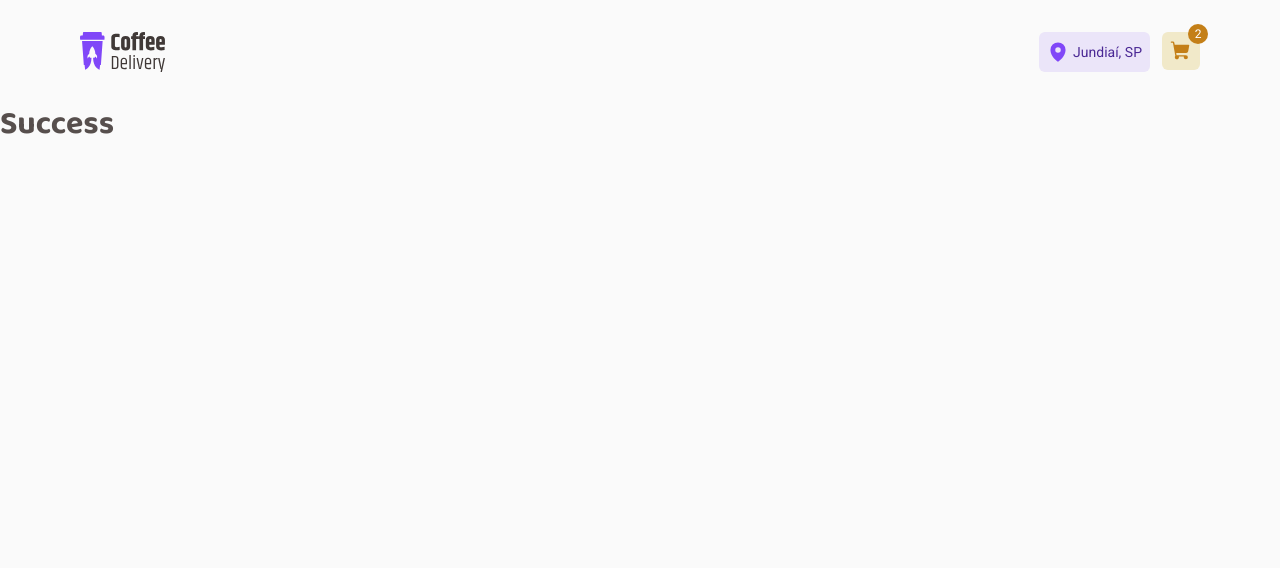
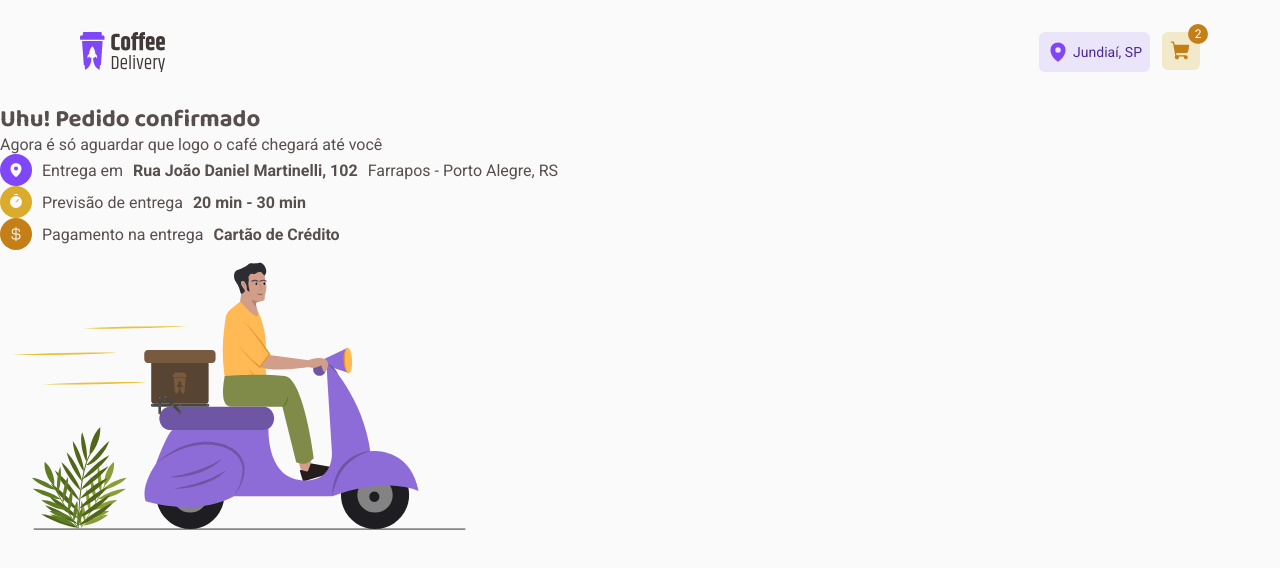
Before and after one commit to willianlins/Coffe-Delivery-Ignite, a React (Vite) app: page /Success in a window 1280 px wide. Shown: the top 568 px of the page. Built offline with nearby package versions, Linux system fonts and the light colour scheme.

Commit message:
page success

```diff
--- /dev/null
+++ b/src/components/ListsInfos/index.tsx
@@ -0,0 +1,17 @@
+import { ContainerListsInfos, InfoQualityList } from './styles'
+import React from 'react'
+
+interface ListsInfosProps {
+  $statuscolor: 'orange' | 'black' | 'yellow' | 'purple'
+  children?: React.ReactNode
+  icon: React.ReactNode
+}
+
+export function ListsInfos({ $statuscolor, children, icon }: ListsInfosProps) {
+  return (
+    <ContainerListsInfos>
+      <InfoQualityList $statuscolor={$statuscolor}>{icon}</InfoQualityList>
+      {children}
+    </ContainerListsInfos>
+  )
+}
--- /dev/null
+++ b/src/components/ListsInfos/styles.ts
@@ -0,0 +1,30 @@
+import { styled } from 'styled-components'
+
+export const ContainerListsInfos = styled.li`
+  display: flex;
+  flex-direction: row;
+  align-items: center;
+  gap: 0.625rem;
+`
+
+const COLOR_TYPE_SPAN = {
+  orange: 'YELLOW-DARK',
+  black: 'BASE-TEXT',
+  yellow: 'YELLOW',
+  purple: 'PURPLE',
+}
+interface InfoQualityListProps {
+  $statuscolor: keyof typeof COLOR_TYPE_SPAN
+}
+
+export const InfoQualityList = styled.span<InfoQualityListProps>`
+  width: 2rem;
+  height: 2rem;
+  display: flex;
+  align-items: center;
+  justify-content: center;
+  border-radius: 50%;
+  color: ${(props) => props.theme.COLORS.BACKGROUND};
+  background: ${(props) =>
+    props.theme.COLORS[COLOR_TYPE_SPAN[props.$statuscolor]]};
+`
--- a/src/pages/Checkout/Components/CoffeList/styles.ts
+++ b/src/pages/Checkout/Components/CoffeList/styles.ts
@@ -35,6 +35,7 @@ export const CoffeListDetails = styled.div`
       border: 0;
       gap: 0.25rem;
       background: ${(props) => props.theme.COLORS['BASE-BUTTON']};
+      color: ${(props) => props.theme.COLORS['BASE-TEXT']};
       border-radius: 8px;
       font-size: ${(props) => props.theme.FONT_SIZE['BUTTON-M']}rem;
       line-height: 160%;
--- a/src/pages/Checkout/index.tsx
+++ b/src/pages/Checkout/index.tsx
@@ -11,6 +11,7 @@ import {
   FormRightPriceList,
 } from './styles'
 import { CoffeList } from './Components/CoffeList'
+import { NavLink } from 'react-router-dom'
 
 export function Checkout() {
   return (
@@ -113,7 +114,9 @@ export function Checkout() {
               </tr>
             </tbody>
           </FormRightPriceList>
-          <button type="submit">CONFIRMAR PEDIDO</button>
+          <NavLink to={'/Success'}>
+            <button type="submit">CONFIRMAR PEDIDO</button>
+          </NavLink>
         </CheckoutFormRight>
       </div>
     </ContainerCheckout>
--- a/src/pages/Checkout/styles.ts
+++ b/src/pages/Checkout/styles.ts
@@ -27,6 +27,7 @@ export const CheckoutFormRight = styled.div`
   flex-direction: column;
 
   button {
+    width: 100%;
     padding: 0.75rem;
     color: ${(props) => props.theme.COLORS.WHITE};
     font-size: ${(props) => props.theme.FONT_SIZE['BUTTON-G']}rem;
@@ -45,6 +46,12 @@ export const CheckoutFormRight = styled.div`
 
 export const FormRightPriceList = styled.table`
   margin-bottom: 1.5rem;
+
+  tr {
+    display: flex;
+    justify-content: space-between;
+    margin-bottom: 1rem;
+  }
 
   strong {
     font-size: ${(props) => props.theme.FONT_SIZE['TEXT-L']}rem;
--- a/src/pages/Home/index.tsx
+++ b/src/pages/Home/index.tsx
@@ -1,15 +1,16 @@
+import coffeHuge from '../../assets/coffe_huge.svg'
 import { Coffee, Package, ShoppingCart, Timer } from 'phosphor-react'
-import coffeHuge from '../../assets/coffe_huge.svg'
 import {
+  BannerTextLists,
   ContainerInfoBanner,
   ContainerMain,
   ContentInfoBanner,
   ContentListCoffe,
   InfoBannerText,
-  InfoQualityList,
 } from './styles'
 import { Coffe } from './Components/Coffe'
 import { mockCoffes } from './dataMock'
+import { ListsInfos } from '../../components/ListsInfos'
 
 export function Home() {
   return (
@@ -24,32 +25,33 @@ export function Home() {
                 qualquer hora
               </p>
             </div>
-            <ul>
-              <li>
-                <InfoQualityList $statusColor="orange">
-                  <ShoppingCart size={16} weight="fill" />
-                </InfoQualityList>
-                Compra simples e segura
-              </li>
-              <li>
-                <InfoQualityList $statusColor="black">
-                  <Package size={16} weight="fill" />
-                </InfoQualityList>
+            <BannerTextLists>
+              <ListsInfos
+                $statuscolor="orange"
+                icon={<ShoppingCart size={16} weight="fill" />}
+              >
+                Compra simples e segura{' '}
+              </ListsInfos>
+              <ListsInfos
+                $statuscolor="black"
+                icon={<Package size={16} weight="fill" />}
+              >
                 Embalagem mantém o café intacto
-              </li>
-              <li>
-                <InfoQualityList $statusColor="yellow">
-                  <Timer size={16} weight="fill" />
-                </InfoQualityList>
+              </ListsInfos>
+
+              <ListsInfos
+                $statuscolor="yellow"
+                icon={<Timer size={16} weight="fill" />}
+              >
                 Entrega rápida e rastreada
-              </li>
-              <li>
-                <InfoQualityList $statusColor="purple">
-                  <Coffee size={16} weight="fill" />
-                </InfoQualityList>
+              </ListsInfos>
+              <ListsInfos
+                $statuscolor="purple"
+                icon={<Coffee size={16} weight="fill" />}
+              >
                 O café chega fresquinho até você
-              </li>
-            </ul>
+              </ListsInfos>
+            </BannerTextLists>
           </InfoBannerText>
           <img src={coffeHuge} alt="" />
         </ContentInfoBanner>
--- a/src/pages/Home/styles.ts
+++ b/src/pages/Home/styles.ts
@@ -41,42 +41,14 @@ export const InfoBannerText = styled.div`
       font-size: ${theme.FONT_SIZE['TEXT-L']}rem;
       color: ${theme.COLORS['BASE-SUBTITLE']};
     }
-    ul {
-      list-style: none;
-      display: grid;
-      grid-template-columns: 15rem 1fr;
-      gap: 1.25rem 2.5rem;
-    }
-
-    ul li {
-      display: flex;
-      flex-direction: row;
-      align-items: center;
-      gap: 0.625rem;
-    }
   `};
 `
 
-const COLOR_TYPE_SPAN = {
-  orange: 'YELLOW-DARK',
-  black: 'BASE-TEXT',
-  yellow: 'YELLOW',
-  purple: 'PURPLE',
-}
-interface InfoQualityListProps {
-  $statusColor: keyof typeof COLOR_TYPE_SPAN
-}
-
-export const InfoQualityList = styled.span<InfoQualityListProps>`
-  width: 2rem;
-  height: 2rem;
-  display: flex;
-  align-items: center;
-  justify-content: center;
-  border-radius: 50%;
-  color: ${(props) => props.theme.COLORS.BACKGROUND};
-  background: ${(props) =>
-    props.theme.COLORS[COLOR_TYPE_SPAN[props.$statusColor]]};
+export const BannerTextLists = styled.ul`
+  list-style: none;
+  display: grid;
+  grid-template-columns: 15rem 1fr;
+  gap: 1.25rem 2.5rem;
 `
 
 export const ContentListCoffe = styled.section`
--- a/src/pages/Success/index.tsx
+++ b/src/pages/Success/index.tsx
@@ -1,3 +1,46 @@
+import { CurrencyDollar, MapPin, Timer } from 'phosphor-react'
+import illustrationSuccess from '../../assets/Illustration.svg'
+import { ListsInfos } from '../../components/ListsInfos'
+import {
+  ContainerSuccess,
+  SuccessLeft,
+  SuccessLeftTopics,
+  SuccessRight,
+} from './styles'
+
 export function Success() {
-  return <h1>Success</h1>
+  return (
+    <ContainerSuccess>
+      <SuccessLeft>
+        <h2>Uhu! Pedido confirmado</h2>
+        <p>Agora é só aguardar que logo o café chegará até você</p>
+
+        <SuccessLeftTopics>
+          <ListsInfos
+            $statuscolor={'purple'}
+            icon={<MapPin size={16} weight="fill" />}
+          >
+            Entrega em <strong>Rua João Daniel Martinelli, 102</strong>Farrapos
+            - Porto Alegre, RS
+          </ListsInfos>
+          <ListsInfos
+            $statuscolor={'yellow'}
+            icon={<Timer size={16} weight="fill" />}
+          >
+            Previsão de entrega
+            <strong>20 min - 30 min</strong>
+          </ListsInfos>
+          <ListsInfos
+            $statuscolor={'orange'}
+            icon={<CurrencyDollar size={16} weight="fill" />}
+          >
+            Pagamento na entrega <strong>Cartão de Crédito</strong>
+          </ListsInfos>
+        </SuccessLeftTopics>
+      </SuccessLeft>
+      <SuccessRight>
+        <img src={illustrationSuccess} alt="" />
+      </SuccessRight>
+    </ContainerSuccess>
+  )
 }
--- a/src/pages/Success/styles.ts
+++ b/src/pages/Success/styles.ts
@@ -0,0 +1,9 @@
+import styled from 'styled-components'
+
+export const ContainerSuccess = styled.div``
+
+export const SuccessLeft = styled.div``
+
+export const SuccessLeftTopics = styled.ul``
+
+export const SuccessRight = styled.div``
```
Also changed, not shown: src/assets/Illustration.svg (added).
